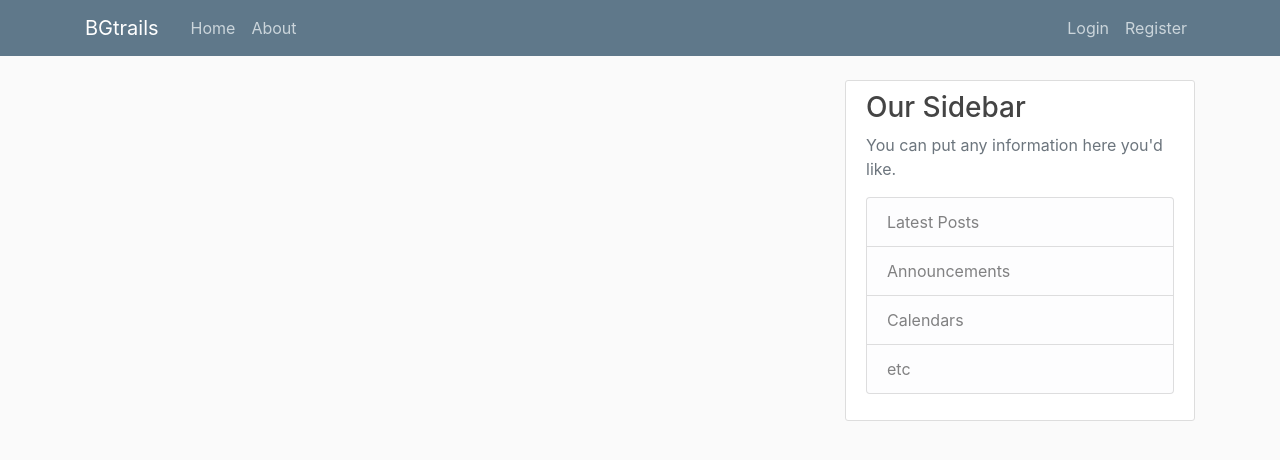
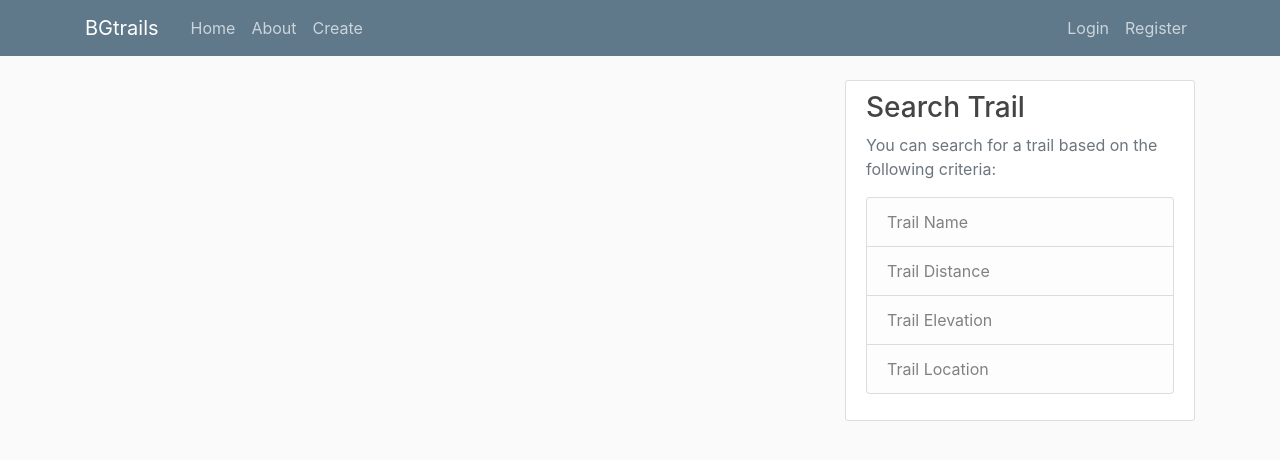
Before and after one commit to ivan4oto/BGtrails, a Django app: page /blog/ in a window 1280 px wide. Shown: the top 460 px of the page. Run offline with Django 3.2, Linux system fonts and the light colour scheme; data that the repository does not hold is empty; some libraries are stand-ins or nearby versions.

Commit message:
Added CreateView

```diff
--- a/BGtrail/settings.py
+++ b/BGtrail/settings.py
@@ -119,3 +119,6 @@ USE_TZ = True
 # https://docs.djangoproject.com/en/3.0/howto/static-files/
 
 STATIC_URL = '/static/'
+
+MEDIA_URL = "/media/"
+MEDIA_ROOT = os.path.join(os.path.dirname(BASE_DIR), "media_cdn")
--- a/blog/models.py
+++ b/blog/models.py
@@ -13,7 +13,7 @@ class Post(models.Model):
     description = models.TextField()
     date_posted = models.DateTimeField(default=timezone.now)
     author = models.ForeignKey(User, null=True, on_delete=models.SET_NULL)
-    file = forms.FileField()
+    file = models.FileField(null=True)
 
     def __str__(self):
         return f'Title: {self.title}, Distance: {self.distance}'
--- a/blog/templates/blog/base.html
+++ b/blog/templates/blog/base.html
@@ -34,6 +34,7 @@
                 <div class="navbar-nav mr-auto">
                     <a class="nav-item nav-link" href="{% url 'blog-home' %}">Home</a>
                     <a class="nav-item nav-link" href="{% url 'blog-about' %}">About</a>
+                    <a class="nav-item nav-link" href="{% url 'create' %}">Create</a>
                 </div>
                 <!-- Navbar Right Side -->
                 <div class="navbar-nav">
@@ -57,13 +58,13 @@
         </div>
         <div class="col-md-4">
             <div class="content-section">
-                <h3>Our Sidebar</h3>
-                <p class='text-muted'>You can put any information here you'd like.
+                <h3>Search Trail</h3>
+                <p class='text-muted'>You can search for a trail based on the following criteria:
                 <ul class="list-group">
-                    <li class="list-group-item list-group-item-light">Latest Posts</li>
-                    <li class="list-group-item list-group-item-light">Announcements</li>
-                    <li class="list-group-item list-group-item-light">Calendars</li>
-                    <li class="list-group-item list-group-item-light">etc</li>
+                    <li class="list-group-item list-group-item-light">Trail Name</li>
+                    <li class="list-group-item list-group-item-light">Trail Distance</li>
+                    <li class="list-group-item list-group-item-light">Trail Elevation</li>
+                    <li class="list-group-item list-group-item-light">Trail Location</li>
                 </ul>
                 </p>
             </div>
--- /dev/null
+++ b/blog/templates/blog/post_list.html
@@ -0,0 +1,17 @@
+{% extends 'blog/base.html' %}
+{% block content %}
+    {% for post in object_list %}
+        <article class="media content-section">
+            <div class="media-body">
+            <div class="article-metadata">
+                <a class="mr-2" href="#">{{ post.author }}</a>
+                <small class="text-muted">{{ post.date_posted }}</small>
+            </div>
+            <h2><a class="article-title" href="{% url 'detail' post.id %}">{{ post.title }}</a></h2>
+            <p class="article-content">{{ post.description }}</p>
+            <p class="article-content">Distance = {{ post.distance }}</p>
+            <p class="article-content">Elevation gain = {{ post.elevation }}</p>
+            </div>
+        </article>
+    {% endfor %}
+{% endblock content %}
--- a/blog/urls.py
+++ b/blog/urls.py
@@ -5,8 +5,11 @@ urlpatterns = [
     path('register/', views.register_page, name="register"),
     path('login/', views.login_page, name="login"),
     path('logout/', views.logout_user, name="logout"),
-    path('', view=views.home, name='blog-home'),
+    path('', view=views.PostListView.as_view(), name='blog-home'),
+    path('<int:post_id>/', views.PostDetailView.as_view(), name='detail'),
+    path('create/', view=views.PostCreateView.as_view(), name='create'),
+    # path('', view=views.home, name='blog-home'),
+    # path('<int:post_id>/', views.detail, name='detail'),
     path('about/', view=views.about, name='blog-about'),
     path('update/<int:post_id>/', views.edit_post, name='update'),
-    path('<int:post_id>/', views.detail, name='detail'),
 ]
--- a/blog/views.py
+++ b/blog/views.py
@@ -1,9 +1,16 @@
 from django.contrib.auth import logout, authenticate, login
 from django.shortcuts import render, redirect, get_object_or_404
 from django.urls import reverse_lazy, reverse
+from django.views.generic import (
+    CreateView,
+    DetailView,
+    ListView,
+    UpdateView,
+    DeleteView
+)
 
 from django import forms
-from .forms import CreateUserForm
+from .forms import CreateUserForm, CreatePostForm
 from .models import Post
 from django.contrib import messages
 
@@ -51,22 +58,38 @@ def logout_user(request):
     return redirect('/blog/')
 
 
-def home(request):
-    context = {
-        'posts': Post.objects.all()
-    }
-    return render(request, 'blog/home.html', context)
+# def home(request):
+#     context = {
+#         'posts': Post.objects.all()
+#     }
+#     return render(request, 'blog/home.html', context)
+
+# def detail(request, post_id):
+#     post = get_object_or_404(Post, id=post_id)
+#     return render(request, 'blog/detail.html', {'post': post})
+
+
+class PostListView(ListView):
+    queryset = Post.objects.all()
+
+
+class PostDetailView(DetailView):
+
+    def get_object(self):
+        id_ = self.kwargs.get("post_id")
+        return get_object_or_404(Post, id=id_)
+
+
+class PostCreateView(CreateView):
+    model = Post
+    form_class = CreatePostForm
+    queryset = Post.objects.all()
 
 
 class PostForm(forms.ModelForm):
     class Meta:
         model = Post
         fields = ['title', 'distance', 'elevation', 'description']
-
-
-def detail(request, post_id):
-    post = get_object_or_404(Post, id=post_id)
-    return render(request, 'blog/detail.html', {'post': post})
 
 
 def edit_post(request, post_id):
```
Also changed, not shown: blog/forms.py (+8 -0 lines), blog/templates/blog/post_detail.html (added, +13 -0 lines), blog/templates/blog/post_form.html (added, +7 -0 lines).
